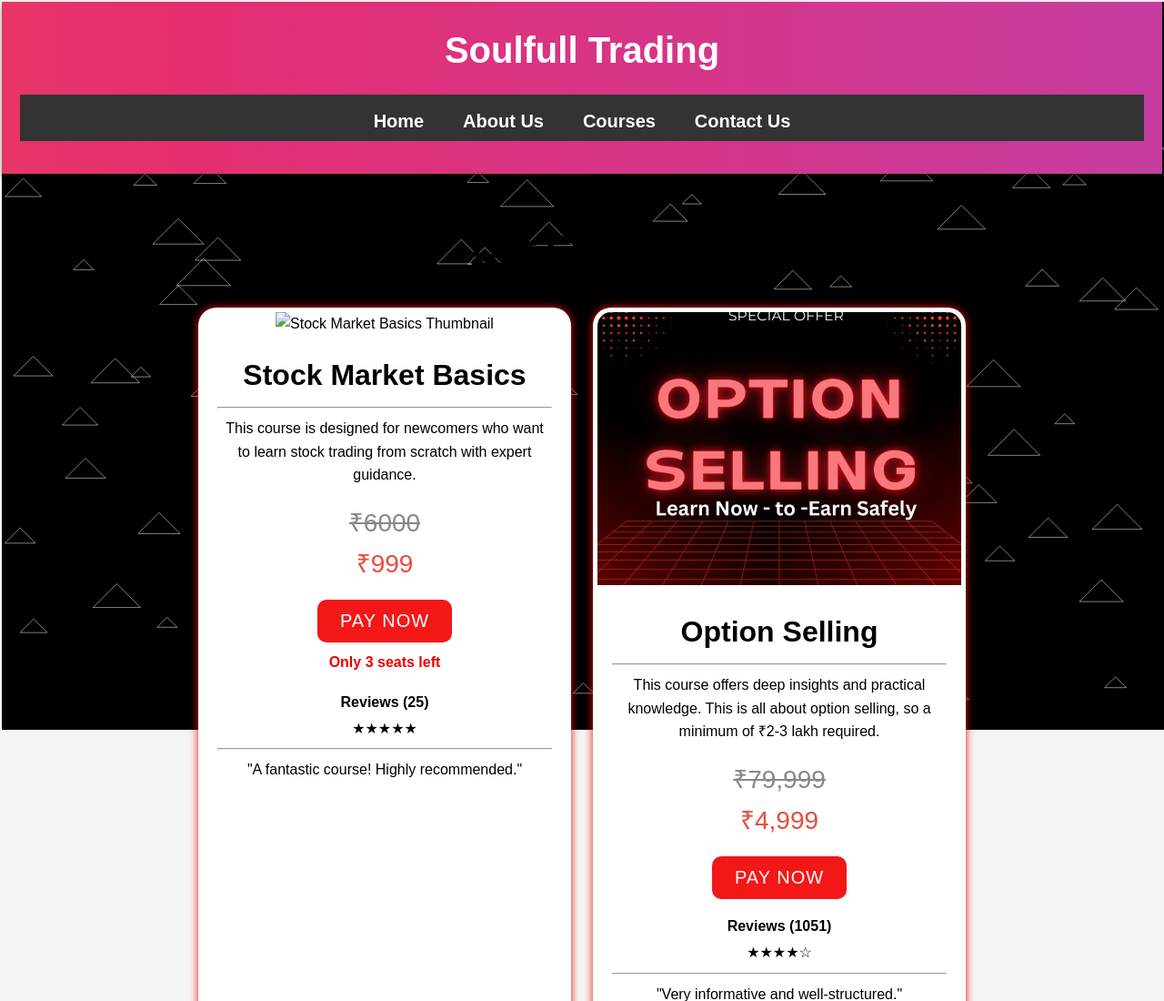
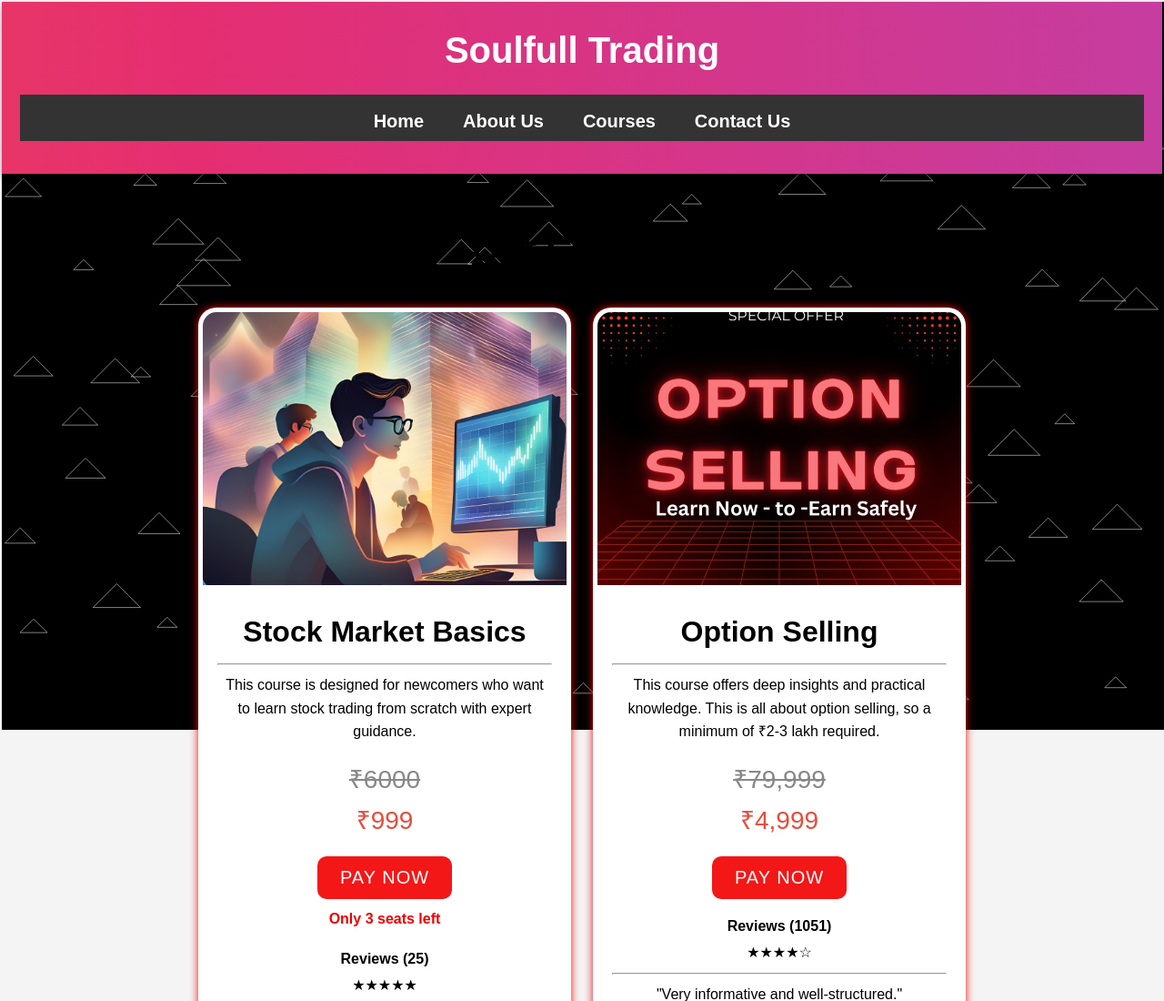
Before and after one commit to Dhanuraj/Coursecontent, a plain HTML site: page index.html in a window 1280 px wide. Shown: the top 1100 px of the page at 91% size. Drawn offline with nearby package versions, Linux system fonts and the light colour scheme; a script that the page names is missing.

Commit message:
index.html

```diff
--- a/index.html
+++ b/index.html
@@ -38,7 +38,7 @@
             <h2>Our Courses</h2>
             <div class="courses-container">
                 <div class="course" data-course="Stock Market Basics" data-price="999">
-                    <img src=".Learn (2).png" alt="Stock Market Basics Thumbnail" class="course-thumbnail">
+                    <img src="Learn (2).png" alt="Stock Market Basics Thumbnail" class="course-thumbnail">
                     <div class="course-info">
                         <h3>Stock Market Basics</h3>
                         <hr>
```
